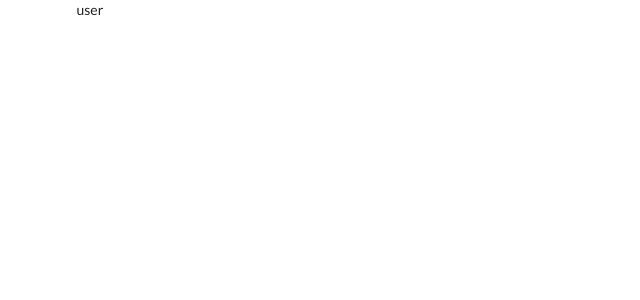
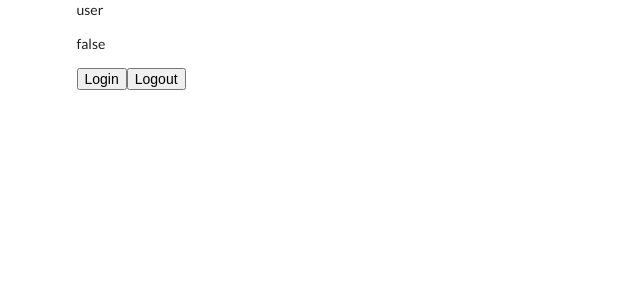
Before and after one commit to rochakravi/samridhi, a React (Create React App) app: page / in a window 1280 px wide. Shown: the top 300 px of the page, without its empty margins (0-640 px from the left). Built offline with nearby package versions, Linux system fonts and the light colour scheme.

Commit message:
user component updates

```diff
--- a/src/components/User.js
+++ b/src/components/User.js
@@ -7,6 +7,8 @@ class User extends Component {
       <div>
         <p>user </p>
         <p>{this.props.authanticated}</p>
+        <button onClick={this.props.login}>Login</button>
+        <button onClick={this.props.logout}>Logout</button>
       </div>
     );
   }
@@ -18,4 +20,15 @@ const mapStateToProps = (state) => {
   };
 };
 
-export default connect(mapStateToProps)(User);
+const mapDispatchToProps = (dispatch) => {
+  return {
+    login: () => {
+      dispatch({ type: "LOGIN" });
+    },
+    logout: () => {
+      dispatch({ type: "LOGOUT" });
+    },
+  };
+};
+
+export default connect(mapStateToProps, mapDispatchToProps)(User);
--- a/src/reducers/userReducer.js
+++ b/src/reducers/userReducer.js
@@ -1,5 +1,17 @@
-const iniialState = { isAuth: false };
+const iniialState = { isAuth: "false" };
 const userReducer = (state = iniialState, action) => {
+  if (action.type === "LOGIN") {
+    return {
+      ...state,
+      isAuth: "true",
+    };
+  }
+  if (action.type === "LOGOUT") {
+    return {
+      ...state,
+      isAuth: "false",
+    };
+  }
   return state;
 };
 
```
